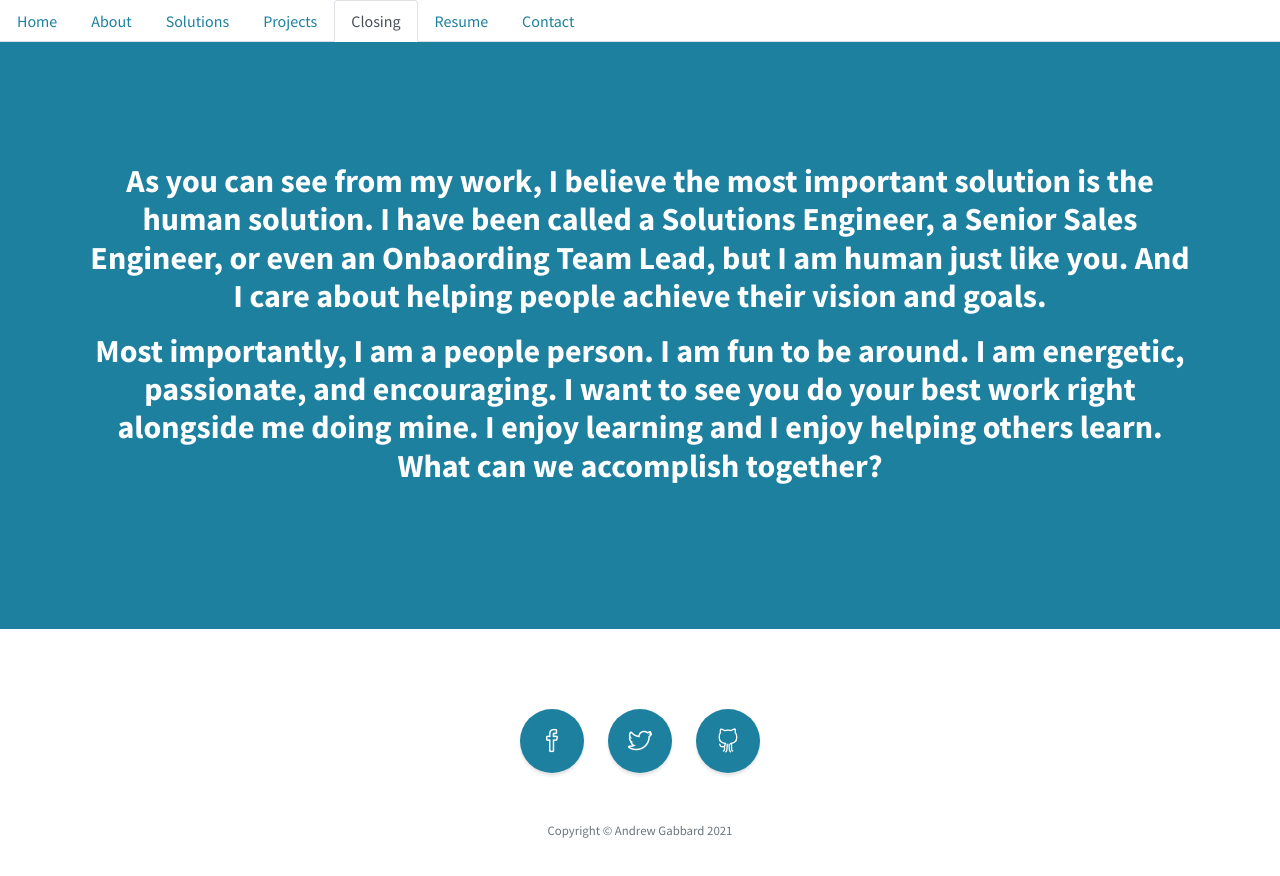
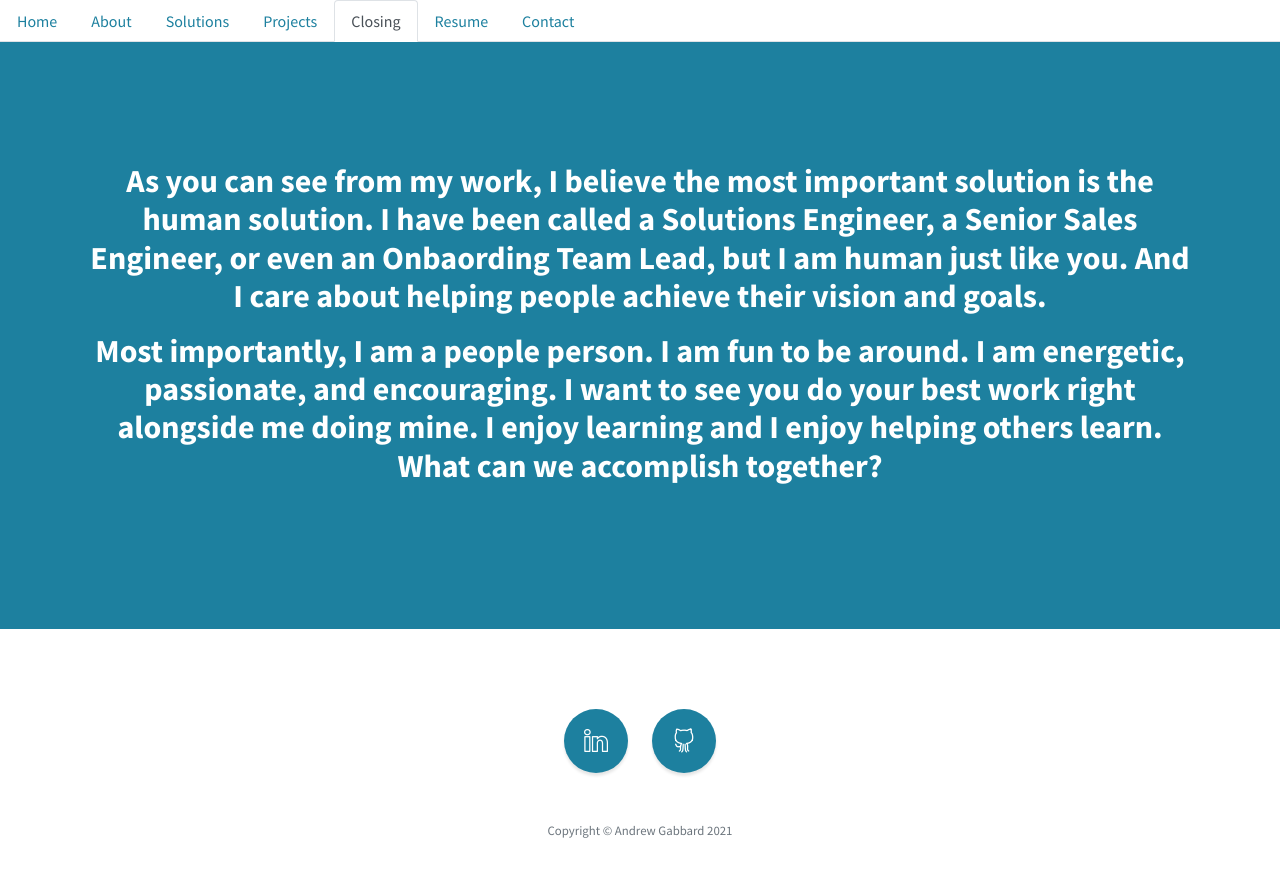
Before and after one commit to abgabbard/portfolio-react, a React (Create React App) app in the folder portfolio/: page /closing in a window 1280 px wide. Shown: the top 876 px of the page. Built offline with nearby package versions, Linux system fonts and the light colour scheme.

Commit message:
added social media icons and href links

```diff
--- a/portfolio/src/components/pages/Footer.js
+++ b/portfolio/src/components/pages/Footer.js
@@ -7,17 +7,12 @@ const Footer = () => {
     <div class="container">
       <ul class="list-inline mb-5">
         <li class="list-inline-item">
-          <a class="social-link rounded-circle text-white mr-3" href="#!">
-            <i class="icon-social-facebook"></i>
+          <a class="social-link rounded-circle text-white mr-3" href="https://www.linkedin.com/in/andrew-gabbard/" target="_blank" rel="noopener noreferrer">
+            <i class="icon-social-linkedin"></i>
           </a>
         </li>
         <li class="list-inline-item">
-          <a class="social-link rounded-circle text-white mr-3" href="#!">
-            <i class="icon-social-twitter"></i>
-          </a>
-        </li>
-        <li class="list-inline-item">
-          <a class="social-link rounded-circle text-white" href="#!">
+          <a class="social-link rounded-circle text-white" href="https://github.com/abgabbard" target="_blank" rel="noopener noreferrer">
             <i class="icon-social-github"></i>
           </a>
         </li>
```
